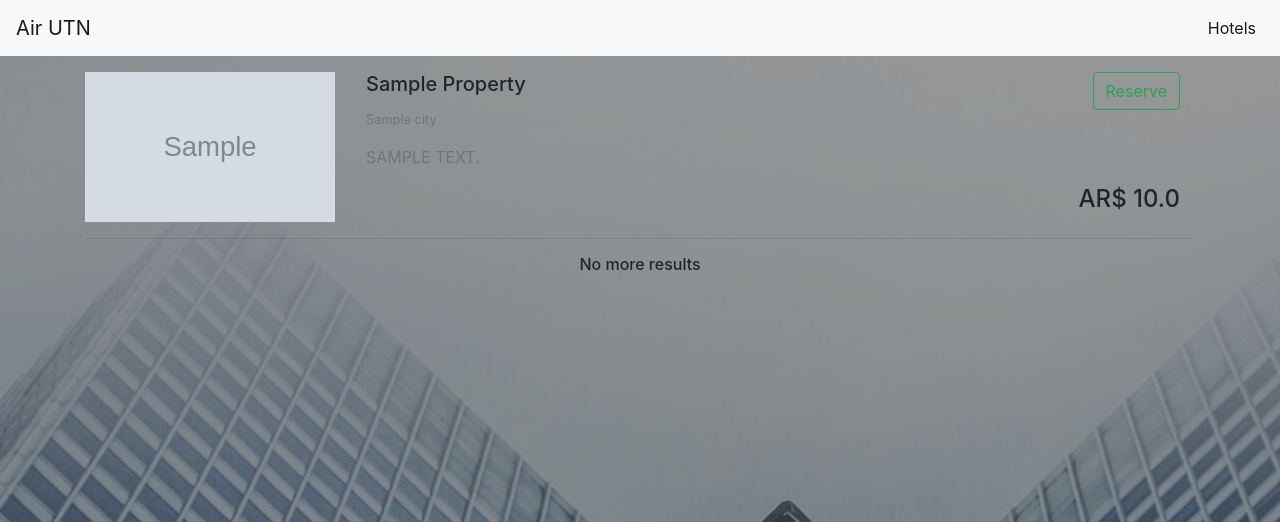
After one commit to JulianAga/AirUTN, a Django app: page /bookings/search/ in a window 1280 px wide. The commit adds this page. Shown: the top 522 px of the page. Run offline with Django 3.2, Linux system fonts and the light colour scheme; tables that the repository leaves empty hold one stand-in row (values such as "Sample post"); grey boxes marked "Sample" are stand-in pictures; some libraries are stand-ins or nearby versions.

Commit message:
added hotel search

```diff
--- /dev/null
+++ b/AirUTN/bookings/templates/bookings/hotel_search.html
@@ -0,0 +1,62 @@
+{% extends "./../layout/layout.html" %}
+
+{% load static %}
+
+{% block title %}Search Results{% endblock %}
+
+{% block styles %}
+{% endblock %}
+
+{% block content %}
+
+	{% include "./../layout/navbar.html" %}
+
+	<div class="container">
+		<div class="row">
+			<div class="col-12">
+				{% if properties %}
+					{% for property in properties %}
+						<div class="media mt-3 mb-3 animated fadeIn">
+							<img class="mr-3" src="{{ property.picture.url }}" width="250" height="150"
+							     alt="Generic placeholder image">
+							<div class="media-body">
+								<div class="container">
+									<div class="row">
+										<div class="col-6">
+											<h5 class="mt-0">{{ property.name|title }}</h5>
+										</div>
+										<div class="col-6">
+											<div class="float-right">
+												{% url 'bookings:hotel_details' property.id as hotel_details %}
+												<a class="btn btn-outline-success" href="{{ hotel_details }}"
+												   role="button">Reserve</a>
+											</div>
+										</div>
+										<div class="col-12">
+											<p class="small text-muted">{{ property.city.name|capfirst }}</p>
+										</div>
+										<div class="col-12">
+											<p class="text-muted">{{ property.description|upper }}</p>
+										</div>
+										<div class="col-12">
+											<div class="float-right">
+												<h4>AR$&nbsp;{{ property.daily_cost }}</h4>
+											</div>
+										</div>
+									</div>
+								</div>
+							</div>
+						</div>
+						<hr>
+					{% endfor %}
+					<h6 class="text-center">No more results</h6>
+				{% else %}
+					<h6 class="text-center">Couldn't find properties, try again later.</h6>
+				{% endif %}
+			</div>
+		</div>
+	</div>
+
+	{% include "./../layout/footer.html" %}
+
+{% endblock %}
--- a/AirUTN/bookings/urls.py
+++ b/AirUTN/bookings/urls.py
@@ -5,7 +5,7 @@ from . import views
 app_name = 'bookings'
 urlpatterns = [
     url(r'^$', views.index, name='index'),
-    #url(r'^search/', views.hotel_search_results, name='hotel_search_results'),
+    url(r'^search/', views.hotel_search, name='hotel_search'),
     #url(r'^property/([0-9]+)/$', views.hotel_details, name='hotel_details'),
     #url(r'^check_availability/', views.check_availability, name='check_availability'),
     #url(r'^reservation/([0-9]+)/$', views.successful_booking, name='successful_booking')
--- a/AirUTN/bookings/views.py
+++ b/AirUTN/bookings/views.py
@@ -10,3 +10,26 @@ def index(request):
     cities = City.objects.all()
     context = {'cities': cities }
     return render(request, 'bookings/index.html', context)
+
+def hotel_search(request):
+    if request.method == 'GET':
+        properties = Property.objects.all()
+        context = {'properties': properties}
+        return render(request, 'bookings/hotel_search.html', context)
+    if request.method == 'POST':
+        city = request.POST.get('city', False)
+        pax = request.POST.get('pax', False)
+        # date-begin = request.POST.get('depart', False)
+        # dateEnd = request.POST.get('return', False)
+        properties = Property.objects.all()
+
+        if not city.__eq__('None'):
+            properties = properties.filter(city=city)
+
+        if not pax.__eq__('None'):
+            properties = properties.filter(max_pax__gte=pax)
+
+            # properties = properties.filter(ReservationDate=date-begin)
+
+        context = {'properties': properties}
+        return render(request, 'bookings/hotel_search.html', context)
```
Also changed, not shown: AirUTN/bookings/templates/bookings/index.html (+6 -5 lines).
